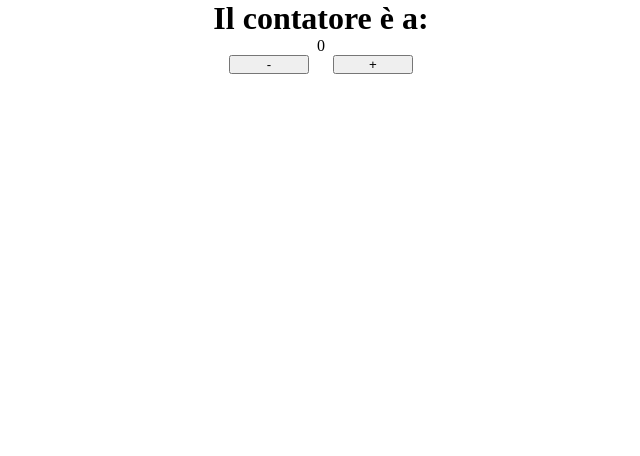
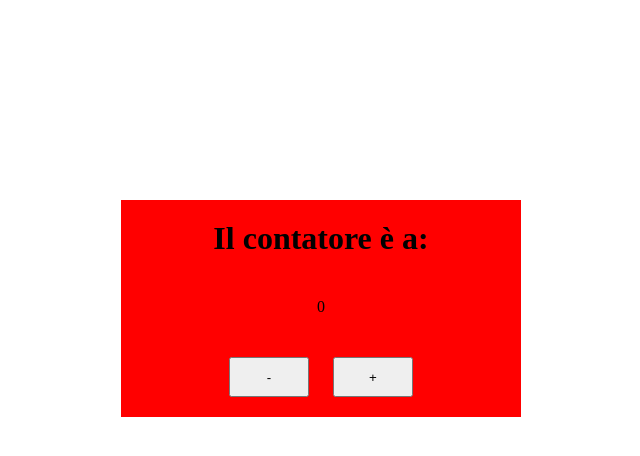
Before and after one commit to Lorenzo95x/Contatore, a plain HTML site: page index.html in a window 1280 px wide. Shown: the whole page, without its empty margins (319-959 px from the left). Drawn offline with Linux system fonts and the light colour scheme.

Commit message:
Messo sfondo

```diff
--- a/index.html
+++ b/index.html
@@ -8,11 +8,13 @@
     <script src="script.js"></script>
 </head>
 <body>
-<h1>Il contatore è a:</h1>
+<div id="counter">
+    <h1>Il contatore è a:</h1>
 <div id="interfaccia">0</div>
     <div id="pulsantiera">
         <button type="button" onclick="decremento()">-</button>
         <button type="button" onclick="incremento()">+</button>
     </div>
+</div>
 </body>
 </html>
--- a/style.css
+++ b/style.css
@@ -1,12 +1,31 @@
 * {
     margin: 0;
     padding: 0;
+    box-sizing: border-box;
 }
 body {
-    text-align: center;
+text-align: center;
+padding-top: 200px;
 }
 button {
     width: 5rem;
     cursor: pointer;
     margin: 0 10px;
+    height: 40px;
 }
+#interfaccia {
+    height: 100px;
+    display: flex;
+    align-items: center;
+    justify-content: center;
+    text-align: center;
+}
+#counter {
+    margin-top: 50px;
+    display: flex;
+    flex-direction: column;
+    background-color: red;
+    margin: 0 auto;
+    max-width: 400px;
+    padding: 20px;
+}
```
